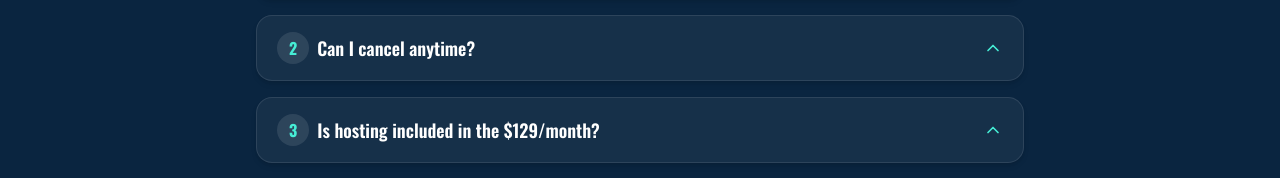
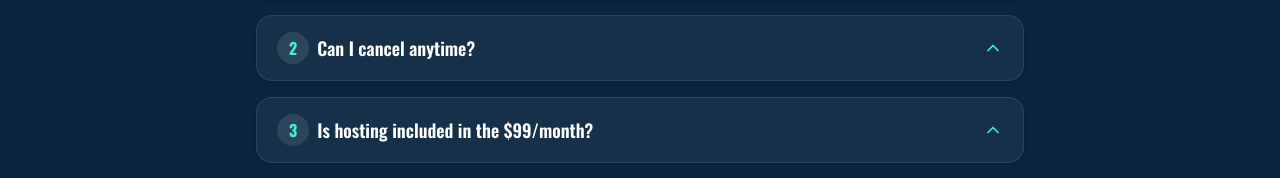
Before and after one commit to Jose-Escobedo/pulsecraft, a Next.js app: page /pricing in a window 1280 px wide. Shown: the part 1909-2087 px from the top of the page. Built offline with nearby package versions, Linux system fonts and the light colour scheme.

Commit message:
editing faq

```diff
--- a/components/FAQSectionComponent.js
+++ b/components/FAQSectionComponent.js
@@ -15,7 +15,7 @@ const pricingFaqs = [
       'Yes, our plans are month-to-month. If you decide to pause or cancel, just let us know before your next billing date.',
   },
   {
-    question: 'Is hosting included in the $129/month?',
+    question: 'Is hosting included in the $99/month?',
     answer:
       'Absolutely — fast, secure hosting with daily backups, SSL certificates, and performance monitoring is all included.',
   },
```
